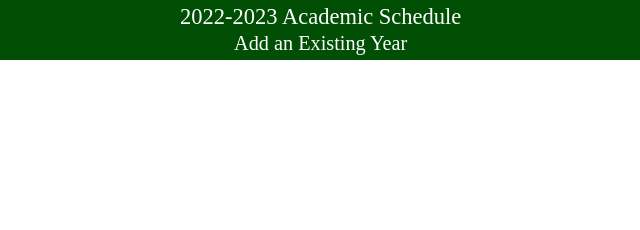
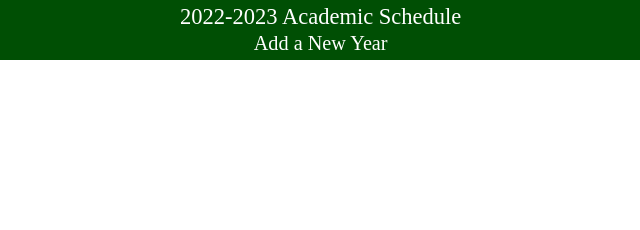
Before and after one commit to esl378/CS476_1000, a website: page views/add.html in a window 1280 px wide. Shown: the top 230 px of the page, 342-982 px from the left. Drawn offline with Linux system fonts and the light colour scheme.

Commit message:
Subtitle Correction

```diff
--- a/views/add.html
+++ b/views/add.html
@@ -11,7 +11,7 @@
         </div>
         <div class="bannerMiddle">
             2022-2023 Academic Schedule</br>
-            <span class="subtitle">Add an Existing Year</span>
+            <span class="subtitle">Add a New Year</span>
         </div>
         <div class="bannerRight">
             <p id="date">
```
